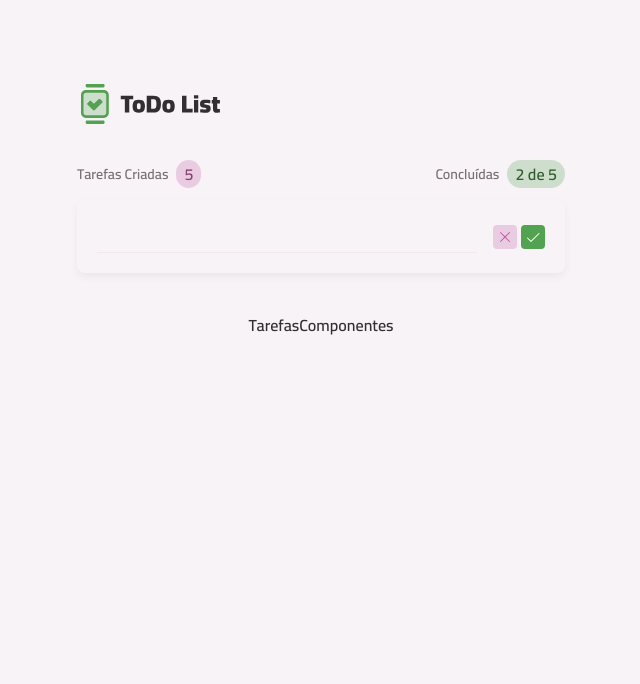
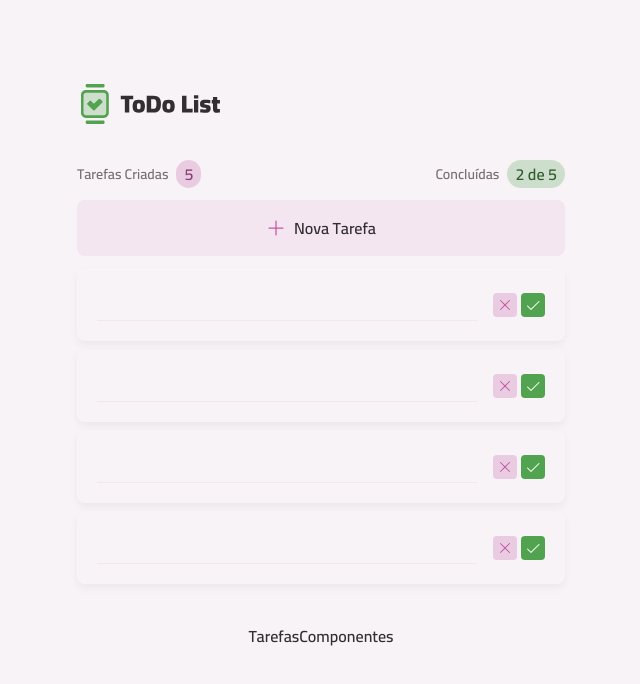
Before and after one commit to ThiagoSCarv/todo-list, a React (Vite) app: page / in a window 1280 px wide. Shown: the top 684 px of the page, without its empty margins (319-959 px from the left). Built offline with nearby package versions, Linux system fonts and the light colour scheme.

Commit message:
feat: adicionando componente taskslist

```diff
--- /dev/null
+++ b/src/coreComponents/tasksList.tsx
@@ -0,0 +1,21 @@
+import Button from "../components/button";
+import PlusIcon from "../assets/icons/Plus-Regular.svg?react";
+import TaskItem from "./taskItem";
+
+export default function TasksList() {
+	return (
+		<>
+			<section>
+				<Button icon={PlusIcon} className="w-full">
+					Nova Tarefa
+				</Button>
+			</section>
+			<section className="space-y-2">
+				<TaskItem />
+				<TaskItem />
+				<TaskItem />
+				<TaskItem />
+			</section>
+		</>
+	);
+}
--- a/src/pages/pageHome.tsx
+++ b/src/pages/pageHome.tsx
@@ -1,5 +1,6 @@
 import Container from "../components/container";
 import TaskItem from "../coreComponents/taskItem";
+import TasksList from "../coreComponents/tasksList";
 import TasksSummary from "../coreComponents/tasksSummary";
 
 export default function PageHome() {
@@ -8,7 +9,7 @@
 			<header className="flex items-center justify-between">
 				<TasksSummary />
 			</header>
-			<TaskItem />
+			<TasksList />
 		</Container>
 	);
 }
```
